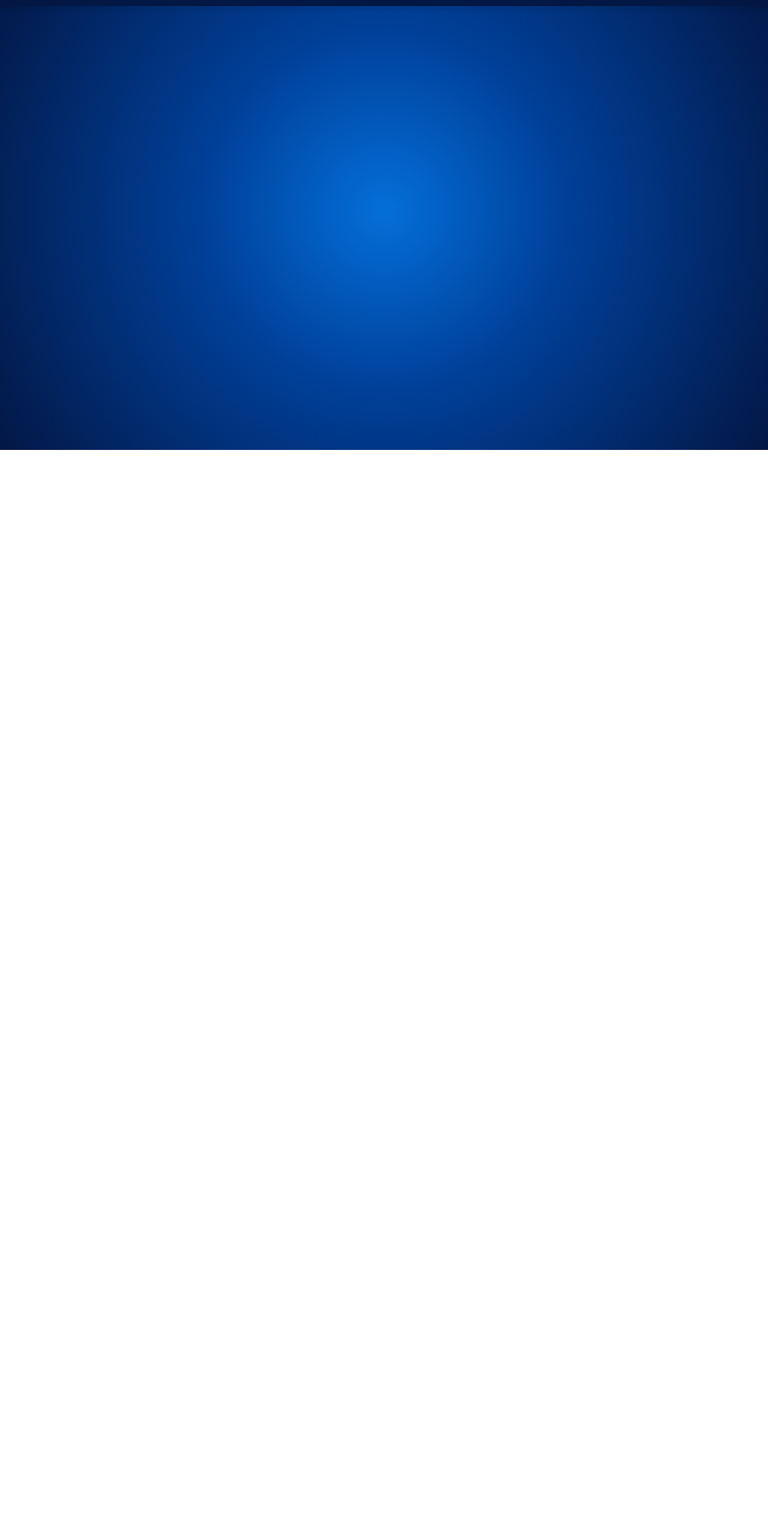
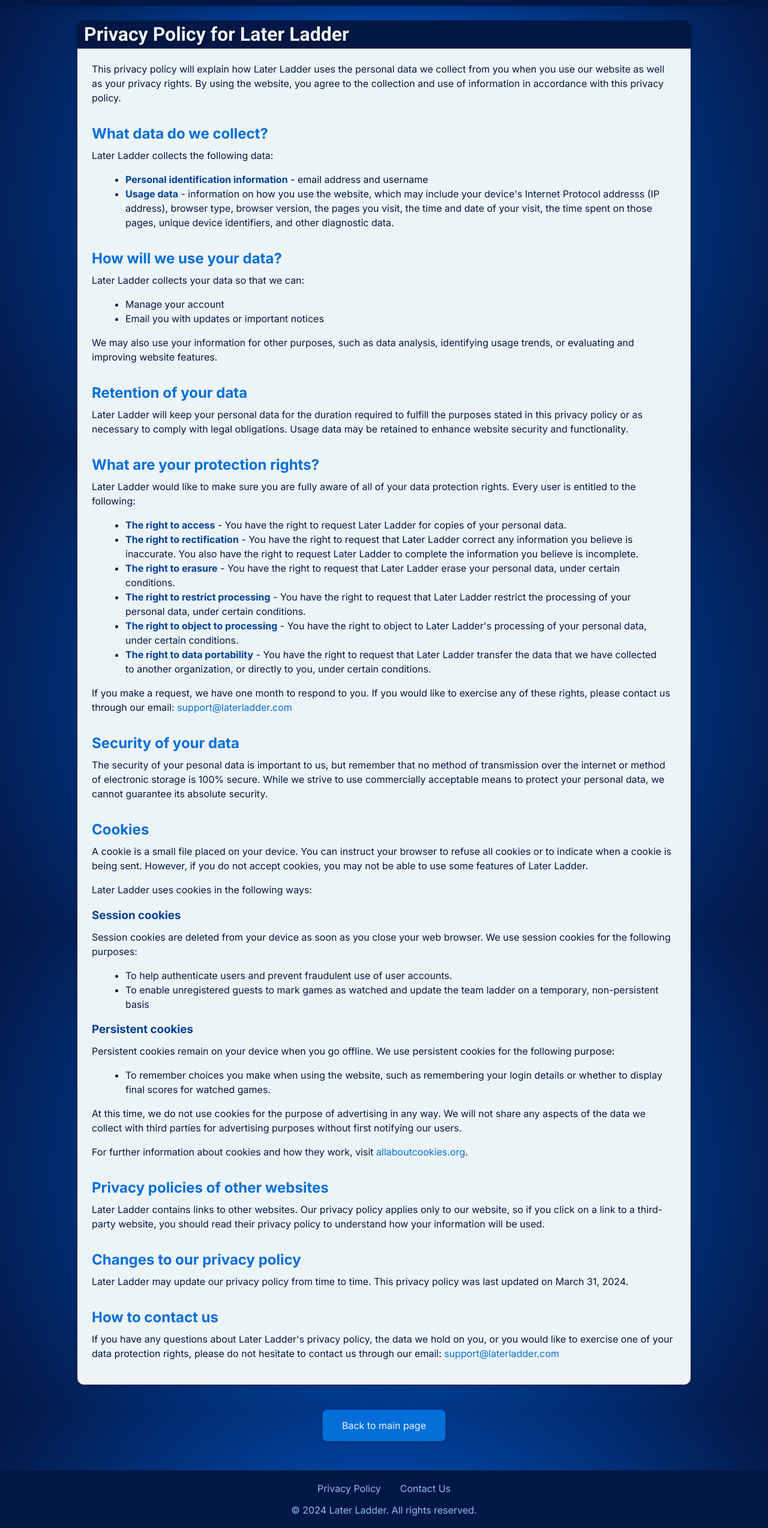
Before and after one commit to heatherpiper/My-AFL-Ladder, a Vue app in the folder vue/: page /privacy-policy in a window 1280 px wide. Shown: the part 50-2597 px from the top of the page at 60% size. Before the commit the page ends 800 px from the top, so only its background shows below. Built offline with nearby package versions, Linux system fonts and the light colour scheme.

Commit message:
Add privacy policy and footer with link to the privacy policy

```diff
--- a/vue/src/App.vue
+++ b/vue/src/App.vue
@@ -1,6 +1,8 @@
 <template>
   <div id="app">
+
     <notification-modal v-if="showNotificationModal && $route.name !== 'login' && $route.name !== 'register'" :message="notificationMessage" @close="handleNotificationClose"></notification-modal>
+
     <div id="nav" class="nav-bar">
       <router-link to="/" class="site-title-link">
         <img src="@/assets/LaterLadder-Wordmark.webp" alt="Later Ladder title" class="site-title">
@@ -14,7 +16,19 @@
         </button>
       </div>
     </div>
+
     <router-view />
+
+    <footer class="footer">
+      <div class="footer-content">
+        <router-link to="/privacy-policy" class="footer-link">Privacy Policy</router-link>
+        <a href="mailto:support@laterladder.com" class="footer-link">Contact Us</a>
+        <div class="copyright">
+          &copy; 2024 Later Ladder. All rights reserved.
+        </div>
+      </div>
+    </footer>
+
   </div>
 </template>
 
@@ -155,6 +169,36 @@ body {
   color: var(--afl-450);
 }
 
+.footer {
+  background-color: var(--afl-800);
+  padding: 20px 0;
+  text-align: center;
+  margin-top: 2em;
+}
+
+.footer-content {
+  padding: 0 16px;
+}
+
+.footer-link {
+  color: var(--afl-250);
+  text-decoration: none;
+  margin: 0 16px;
+}
+
+.footer-link:hover {
+  text-decoration: underline;
+}
+
+.footer-link:visited {
+  color: var(--afl-250);
+}
+
+.copyright {
+  color: var(--afl-250);
+  margin-top: 1em;
+}
+
 @media (max-width: 600px) {
   .nav-bar {
     padding: 8px;
--- a/vue/src/router/index.js
+++ b/vue/src/router/index.js
@@ -6,6 +6,7 @@ import Logout from '../views/Logout.vue'
 import Register from '../views/Register.vue'
 import store from '../store/index'
 import About from '../views/About.vue'
+import PrivacyPolicy from '../views/PrivacyPolicy.vue'
 
 Vue.use(Router)
 
@@ -61,9 +62,20 @@ const router = new Router({
       meta: {
         requiresAuth: false
       }
+    },
+    {
+      path: "/privacy-policy",
+      name: "privacy-policy",
+      component: PrivacyPolicy,
+      meta: {
+        requiresAuth: false
+      }
     }
-  ]
-})
+  ],
+  scrollBehavior() {
+    return { x: 0, y: 0 };
+  }
+});
 
 router.beforeEach((to, from, next) => {
   // Determine if the route requires Authentication
@@ -76,7 +88,7 @@ router.beforeEach((to, from, next) => {
     // Else let them go to their next destination
     next();
   }
-});
+})
 
 import { bus } from '../event-bus.js';
 
--- /dev/null
+++ b/vue/src/views/PrivacyPolicy.vue
@@ -0,0 +1,201 @@
+<template>
+    <div class="privacy-policy-container">
+
+        <div class="header-box">
+            <h1>Privacy Policy for Later Ladder</h1>
+        </div>
+
+        <div class="privacy-content">
+            <p>This privacy policy will explain how Later Ladder uses the personal data we collect from you when you use our website as well as your privacy rights. By using the website, you agree to the collection and use of information in accordance with this privacy policy.</p>
+
+            <h2>What data do we collect?</h2>
+            <p>Later Ladder collects the following data:</p>
+            <ul>
+                <li><strong>Personal identification information</strong> - email address and username</li>
+                <li><strong>Usage data</strong> - information on how you use the website, which may include your device's Internet Protocol addresss (IP address), browser type, browser version, the pages you visit, the time and date of your visit, the time spent on those pages, unique device identifiers, and other diagnostic data.</li>
+            </ul>
+
+            <h2>How will we use your data?</h2>
+            <p>Later Ladder collects your data so that we can:</p>
+            <ul>
+                <li>Manage your account</li>
+                <li>Email you with updates or important notices</li>
+            </ul>
+            <p>We may also use your information for other purposes, such as data analysis, identifying usage trends, or evaluating and improving website features.</p>
+
+            <h2>Retention of your data</h2>
+            <p>Later Ladder will keep your personal data for the duration required to fulfill the purposes stated in this privacy policy or as necessary to comply with legal obligations. Usage data may be retained to enhance website security and functionality.</p>
+
+            <h2>What are your protection rights?</h2>
+            <p>Later Ladder would like to make sure you are fully aware of all of your data protection rights. Every user is entitled to the following:</p>
+            <ul>
+                <li><strong>The right to access</strong> - You have the right to request Later Ladder for copies of your personal data.</li>
+                <li><strong>The right to rectification</strong> - You have the right to request that Later Ladder correct any information you believe is inaccurate. You also have the right to request Later Ladder to complete the information you believe is incomplete.</li>
+                <li><strong>The right to erasure</strong> - You have the right to request that Later Ladder erase your personal data, under certain conditions.</li>
+                <li><strong>The right to restrict processing</strong> - You have the right to request that Later Ladder restrict the processing of your personal data, under certain conditions.</li>
+                <li><strong>The right to object to processing</strong> - You have the right to object to Later Ladder's processing of your personal data, under certain conditions.</li>
+                <li><strong>The right to data portability</strong> - You have the right to request that Later Ladder transfer the data that we have collected to another organization, or directly to you, under certain conditions.</li>
+            </ul>
+            <p>If you make a request, we have one month to respond to you. If you would like to exercise any of these rights, please contact us through our email: <a href="mailto:support@laterladder.com">support@laterladder.com</a></p>
+
+            <h2>Security of your data</h2>
+            <p>The security of your pesonal data is important to us, but remember that no method of transmission over the internet or method of electronic storage is 100% secure. While we strive to use commercially acceptable means to protect your personal data, we cannot guarantee its absolute security.</p>
+
+            <h2>Cookies</h2>
+            <p>A cookie is a small file placed on your device. You can instruct your browser to refuse all cookies or to indicate when a cookie is being sent. However, if you do not accept cookies, you may not be able to use some features of Later Ladder.</p>
+            <p>Later Ladder uses cookies in the following ways:</p>
+
+            <h3>Session cookies</h3>
+            <p>Session cookies are deleted from your device as soon as you close your web browser. We use session cookies for the following purposes:</p>
+            <ul>
+                <li>To help authenticate users and prevent fraudulent use of user accounts.</li>
+                <li>To enable unregistered guests to mark games as watched and update the team ladder on a temporary, non-persistent basis</li>
+            </ul>
+
+            <h3>Persistent cookies</h3>
+            <p>Persistent cookies remain on your device when you go offline. We use persistent cookies for the following purpose:</p>
+            <ul>
+                <li>To remember choices you make when using the website, such as remembering your login details or whether to display final scores for watched games.</li>
+            </ul>
+
+            <p>At this time, we do not use cookies for the purpose of advertising in any way. We will not share any aspects of the data we collect with third parties for advertising purposes without first notifying our users.</p>
+            <p>For further information about cookies and how they work, visit <a href="https://www.allaboutcookies.org">allaboutcookies.org</a>.</p>
+
+            <h2>Privacy policies of other websites</h2>
+            <p>Later Ladder contains links to other websites. Our privacy policy applies only to our website, so if you click on a link to a third-party website, you should read their privacy policy to understand how your information will be used.</p>
+
+            <h2>Changes to our privacy policy</h2>
+            <p>Later Ladder may update our privacy policy from time to time. This privacy policy was last updated on March 31, 2024.</p>
+
+            <h2>How to contact us</h2>
+            <p>If you have any questions about Later Ladder's privacy policy, the data we hold on you, or you would like to exercise one of your data protection rights, please do not hesitate to contact us through our email: <a href="mailto:support@laterladder.com">support@laterladder.com</a></p>
+
+        </div>
+
+        <div class="button-container">
+            <router-link class="back-button" to="/">Back to main page</router-link>
+        </div>
+
+    </div>
+</template>
+
+<script>
+export default {
+    name: 'privacy-policy',
+}
+</script>
+
+<style scoped>
+
+.privacy-policy-container {
+    max-width: 80%;
+    margin: auto;
+}
+
+.header-box {
+    background-color: var(--afl-800);
+    border-radius: 12px 12px 0 0;
+    box-shadow: 8px rgba(0, 0, 0, 0.1);
+    padding: 4px 12px;
+}
+
+.header-box h1 {
+    font-family: 'Roboto', sans-serif;
+    font-size: xx-large;
+    color: var(--afl-200);
+    margin: 0;
+    text-shadow: 1px 1px 2px var(--afl-900);
+}
+
+.privacy-content {
+    background-color: var(--afl-200);
+    border-radius: 0 0 12px 12px;
+    margin-bottom: 1.5em;
+    box-shadow: 0 4px 8px rgba(0, 0, 0, 0.1);
+    padding: 10px 24px 24px 24px;
+    color: var(--afl-800);
+    border: 1px solid var(--afl-800);
+    line-height: 1.5em;
+}
+
+.privacy-content p {
+    margin-top: 0.75em;
+}
+
+.privacy-content li {
+    margin: 0 1em;
+}
+
+.privacy-content h2 {
+    color: var(--afl-500);
+    font-size: x-large;
+    margin-top: 1.5em;
+    margin-bottom: 0;
+}
+
+.privacy-content h3 {
+    color: var(--afl-600);
+    margin-bottom: 0;
+}
+
+.privacy-content li strong {
+    color: var(--afl-600);
+}
+
+.privacy-content a {
+    text-decoration: none;
+    color: var(--afl-500);
+}
+
+.privacy-content a:hover {
+    text-decoration: underline;
+    cursor: pointer;
+}
+
+
+.button-container {
+    text-align: center;
+}
+
+.back-button {
+    display: inline-flex;
+    margin: 1em auto;
+    padding: 16px 32px;
+    border: 1px solid var(--afl-600);
+    border-radius: 8px;
+    background-color: var(--afl-500);
+    color: var(--afl-200);
+    box-shadow: 0 4px 4px 0 rgba(0, 0, 0, 0.1);
+    cursor: pointer;
+    text-decoration: none;
+    transition: background-color 0.1s ease-in-out;
+}
+
+.back-button:hover {
+    background-color: var(--afl-450);
+}
+
+.back-button:visited {
+    color: var(--afl-200);
+}
+
+@media (max-width: 768px) {
+    .privacy-policy-container {
+        max-width: 100%;
+    }
+
+    .privacy-content {
+        padding: 10px 16px 16px 16px;
+    }
+
+    ul {
+        padding-left: 0;
+    }
+
+    .back-button {
+        display: block;
+        background-color: var(--afl-450);
+    }
+}
+
+</style>
```
